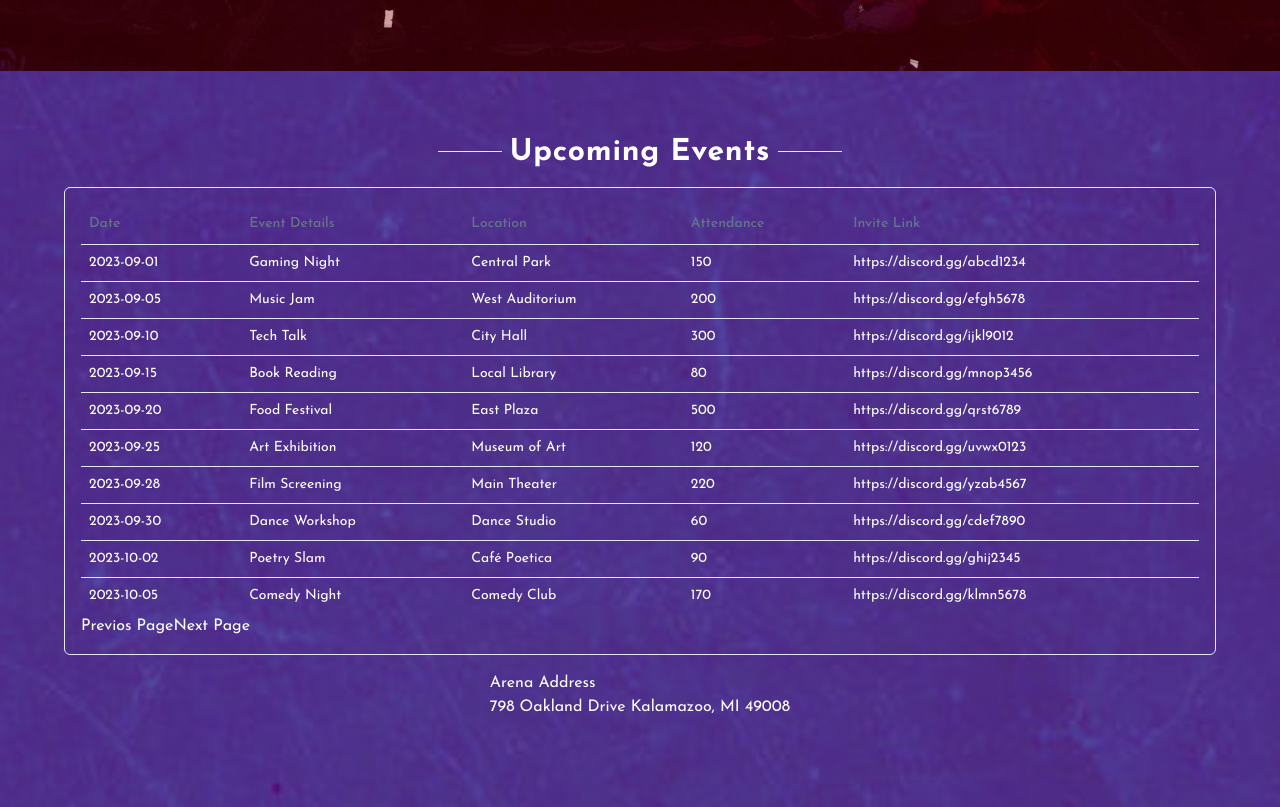
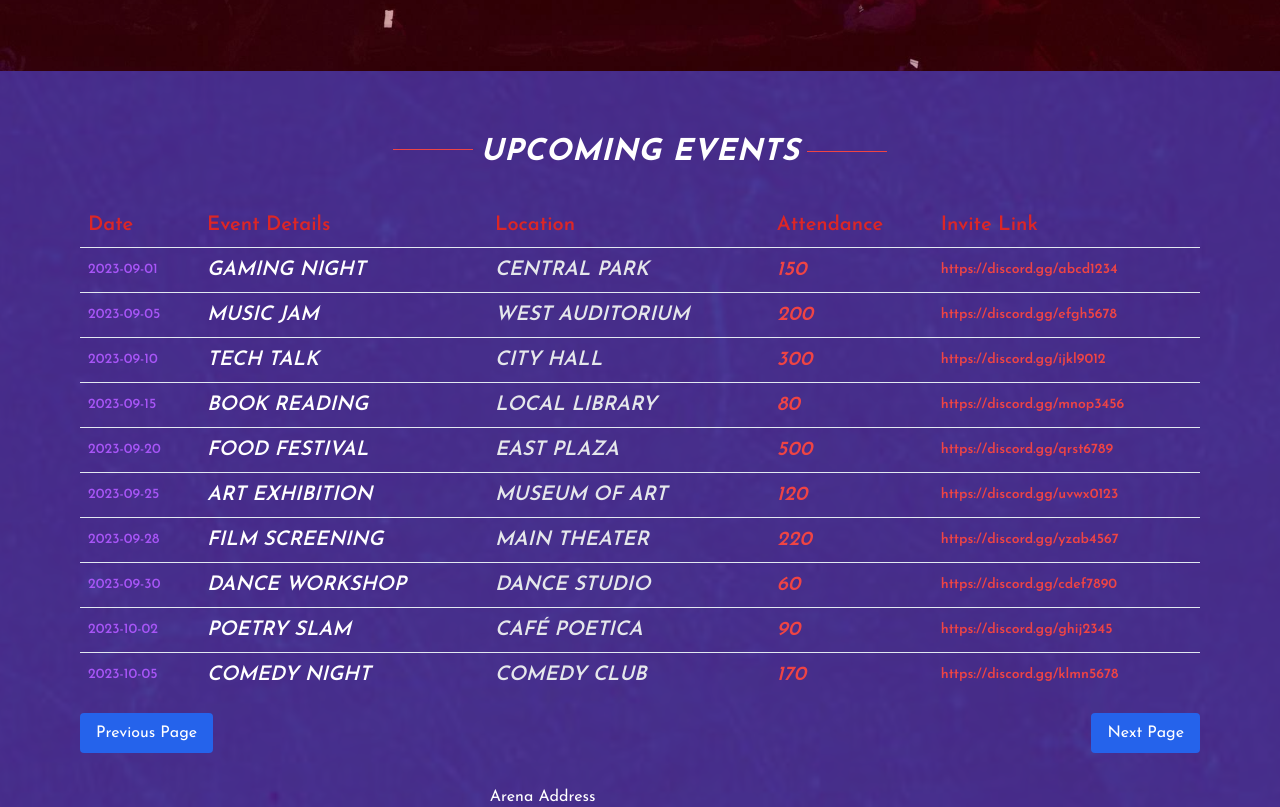
Before and after one commit to websines/esp-wmu, a Next.js app: page / in a window 1280 px wide. Shown: the part 793-1600 px from the top of the page. Built offline with nearby package versions, Linux system fonts and the light colour scheme.

Commit message:
table-fixed

```diff
--- a/app/globals.css
+++ b/app/globals.css
@@ -82,7 +82,8 @@
   left: 0;
   right: 0;
   bottom: 0;
-  background-color: rgba(128, 0, 128, 0.6); /* Purple color with 60% opacity */
+  background-color: #581c87; /* Purple color with 60% opacity */
+  opacity: 0.8;
   z-index: -1; /* Make sure the overlay doesn't cover the content */
 }
 
--- a/app/page.tsx
+++ b/app/page.tsx
@@ -5,7 +5,13 @@ import { EventTable } from "@/components/Table/EventTable";
 import { columns } from "@/components/Table/columns";
 import Achievements from "@/components/Achievements";
 import YoutubeVideoComponent from "@/components/YoutubeVideoComponent";
-import { FaTwitch, FaTwitter, FaYoutube, FaInstagram } from "react-icons/fa";
+import {
+  FaTwitch,
+  FaTwitter,
+  FaYoutube,
+  FaInstagram,
+  FaDiscord,
+} from "react-icons/fa";
 import Link from "next/link";
 
 const getEventData = () => {
@@ -161,13 +167,13 @@ const page = async () => {
         <div className="flex flex-col items-center justify-center">
           <h1 className="inline-flex flex-row items-center space-x-2">
             <span>
-              <hr className="h-1 w-16" />
+              <hr className="h-2 w-20 border-red-500" />
             </span>{" "}
-            <span className="text-3xl tracking-wide font-bold">
+            <span className="text-3xl tracking-wide font-bold italic uppercase">
               Upcoming Events
             </span>
             <span>
-              <hr className="h-1 w-16" />
+              <hr className="h-1 w-20 border-red-500" />
             </span>
           </h1>
           <div className="m-4 w-full">
--- a/components/Table/EventTable.tsx
+++ b/components/Table/EventTable.tsx
@@ -16,6 +16,8 @@ import {
   TableHeader,
   TableRow,
 } from "@/components/ui/table";
+import Link from "next/link";
+import { FaDiscord } from "react-icons/fa";
 
 interface EventTableProps<TData, TValue> {
   columns: ColumnDef<TData, TValue>[];
@@ -34,14 +36,17 @@ export function EventTable<TData, TValue>({
   });
 
   return (
-    <div className="rounded-md border p-4">
-      <Table>
+    <div className="rounded-md p-4">
+      <Table className="w-full border-gray-500 border-collapse">
         <TableHeader>
           {table.getHeaderGroups().map((headerGroup) => (
             <TableRow key={headerGroup.id}>
               {headerGroup.headers.map((header) => {
                 return (
-                  <TableHead key={header.id}>
+                  <TableHead
+                    key={header.id}
+                    className="p-2 border-b text-red-600 text-xl font-semibold text-left"
+                  >
                     {header.isPlaceholder
                       ? null
                       : flexRender(
@@ -62,7 +67,10 @@ export function EventTable<TData, TValue>({
                 data-state={row.getIsSelected() && "selected"}
               >
                 {row.getVisibleCells().map((cell) => (
-                  <TableCell key={cell.id}>
+                  <TableCell
+                    key={cell.id}
+                    className={cell.column.columnDef.cellClass}
+                  >
                     {flexRender(cell.column.columnDef.cell, cell.getContext())}
                   </TableCell>
                 ))}
@@ -77,9 +85,21 @@ export function EventTable<TData, TValue>({
           )}
         </TableBody>
       </Table>
-      <button onClick={() => table.previousPage()}>Previos Page</button>
+      <div className="flex justify-between mt-4">
+        <button
+          onClick={() => table.previousPage()}
+          className="py-2 px-4 bg-blue-600 text-white rounded hover:bg-blue-500"
+        >
+          Previous Page
+        </button>
 
-      <button onClick={() => table.nextPage()}>Next Page</button>
+        <button
+          onClick={() => table.nextPage()}
+          className="py-2 px-4 bg-blue-600 text-white rounded hover:bg-blue-500"
+        >
+          Next Page
+        </button>
+      </div>
     </div>
   );
 }
--- a/components/Table/columns.tsx
+++ b/components/Table/columns.tsx
@@ -12,21 +12,30 @@ export const columns: ColumnDef<Event>[] = [
   {
     accessorKey: "date",
     header: "Date",
+    cellClass: "text-purple-500 font-medium",
   },
   {
     accessorKey: "event_details",
     header: "Event Details",
+    cellClass:
+      "text-white font-semibold uppercase tracking wide text-xl italic",
   },
   {
     accessorKey: "location",
     header: "Location",
+    cellClass:
+      "text-gray-200 font-semibold uppercase tracking wide text-xl italic",
   },
   {
     accessorKey: "attendance",
     header: "Attendance",
+    cellClass:
+      "text-red-500 font-semibold uppercase tracking wide text-xl italic",
   },
   {
     accessorKey: "discord_link",
     header: "Invite Link",
+    cellClass:
+      "text-red-500 font-semibold cursor-pointer tracking wide text-sm hover:scale-105 transition duration-200 ease-in-out",
   },
 ];
--- a/next.config.js
+++ b/next.config.js
@@ -1,4 +1,8 @@
 /** @type {import('next').NextConfig} */
-const nextConfig = {}
+const nextConfig = {
+  experimental: {
+    serverActions: true,
+  },
+};
 
-module.exports = nextConfig
+module.exports = nextConfig;
```
